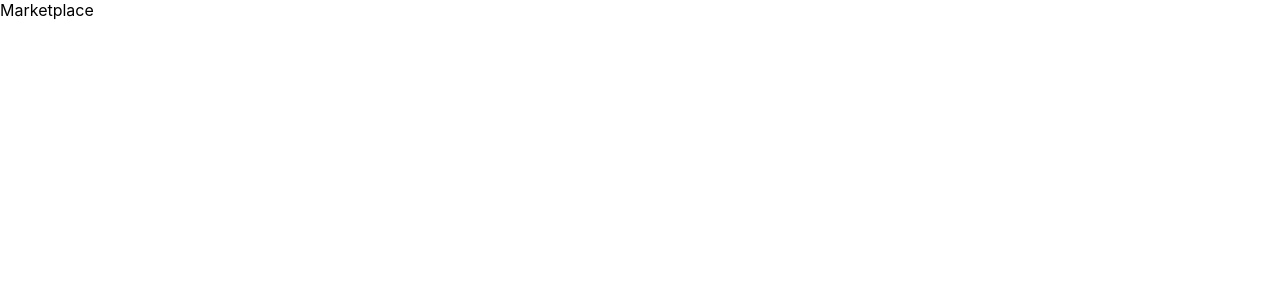
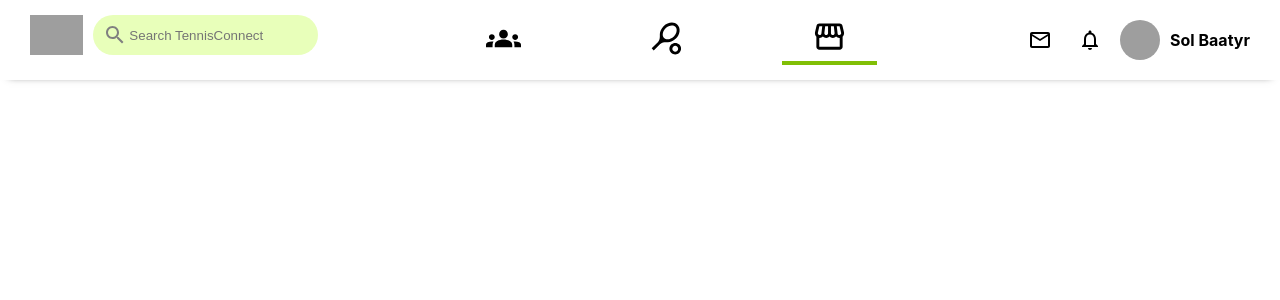
Before and after one commit to Asol-Nusu/tennis-app, a React (Create React App) app: page /marketplace in a window 1280 px wide. Shown: the top 300 px of the page. Built offline with nearby package versions, Linux system fonts and the light colour scheme; grey boxes are pictures that could not be loaded.

Commit message:
Add Header Component to other pages

```diff
--- a/src/components/common/Header.js
+++ b/src/components/common/Header.js
@@ -1,5 +1,5 @@
 import React from 'react';
-import {Link} from 'react-router-dom';
+import {Link, useMatch, useResolvedPath} from 'react-router-dom';
 import "../../styles/Header.css";
 import IconButton from '@mui/material/IconButton';
 import SearchIcon from '@mui/icons-material/Search';
@@ -11,6 +11,22 @@ import EmailOutlinedIcon from '@mui/icons-material/EmailOutlined';
 import NotificationsOutlinedIcon from '@mui/icons-material/NotificationsOutlined';
 
 function Header() {
+    function CustomLink({to, content}){
+        const resolvedPath = useResolvedPath(to);
+        const isActive = useMatch({path: resolvedPath.pathname, end: true});
+
+        const baseClassName = 'header__option';
+        const classN = isActive ? `${baseClassName} ${baseClassName}--active` : baseClassName;
+
+        return (
+            <div className={classN}>
+                <Link to={to}>
+                    {content}
+                </Link>
+            </div>
+        );
+    }
+
     return (
         <div className='header'>
             <div className='header__left'>
@@ -25,21 +41,9 @@ function Header() {
             </div>
 
             <div className='header__center'>
-            <div className='header__option header__option--active'>
-                <Link to={'/'}>
-                    <GroupsIcon fontSize="large" />
-                </Link>
-            </div>
-            <div className='header__option'>
-                <Link to={'/courts'}>
-                    <SportsTennisIcon fontSize="large"/>
-                </Link>
-            </div>
-            <div className='header__option'>
-                <Link to={'/marketplace'}>
-                    <StorefrontIcon fontSize="large"/>
-                </Link>
-            </div>
+                <CustomLink to='/' content={<GroupsIcon fontSize="large" />} />
+                <CustomLink to='/courts' content={<SportsTennisIcon fontSize="large" />} />
+                <CustomLink to='/marketplace' content={<StorefrontIcon fontSize="large" />} />
             </div>
 
             <div className='header__right'>
--- a/src/pages/Courts.js
+++ b/src/pages/Courts.js
@@ -1,8 +1,12 @@
 import React from 'react'
+import Header from '../components/common/Header'
 
 function Courts() {
   return (
-    <div>Courts</div>
+    <div>
+      {/* Header */}
+      <Header/>
+    </div>
   )
 }
 
--- a/src/pages/Marketplace.js
+++ b/src/pages/Marketplace.js
@@ -1,8 +1,12 @@
 import React from 'react'
+import Header from '../components/common/Header'
 
 function Marketplace() {
   return (
-    <div>Marketplace</div>
+    <div>
+      {/* Header */}
+      <Header/>
+    </div>
   )
 }
 
```
Also changed, not shown: src/App.js (+5 -5 lines). Lines whose indentation alone changed are shown as unchanged.
